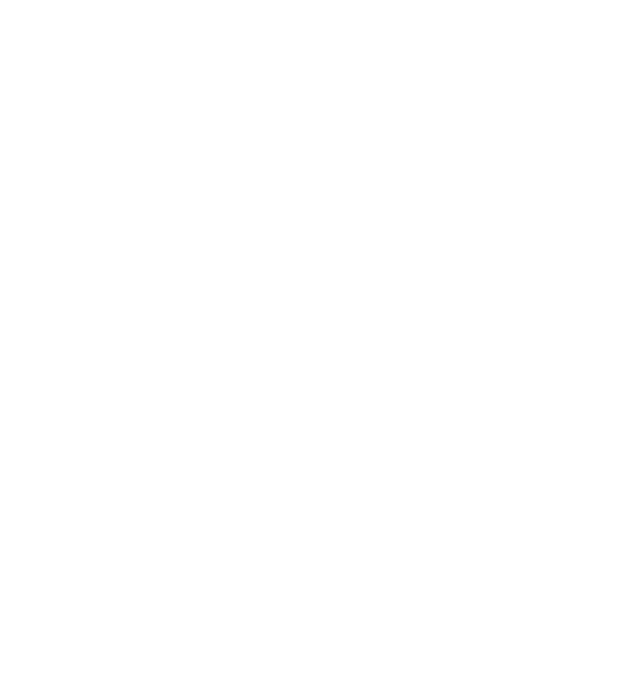
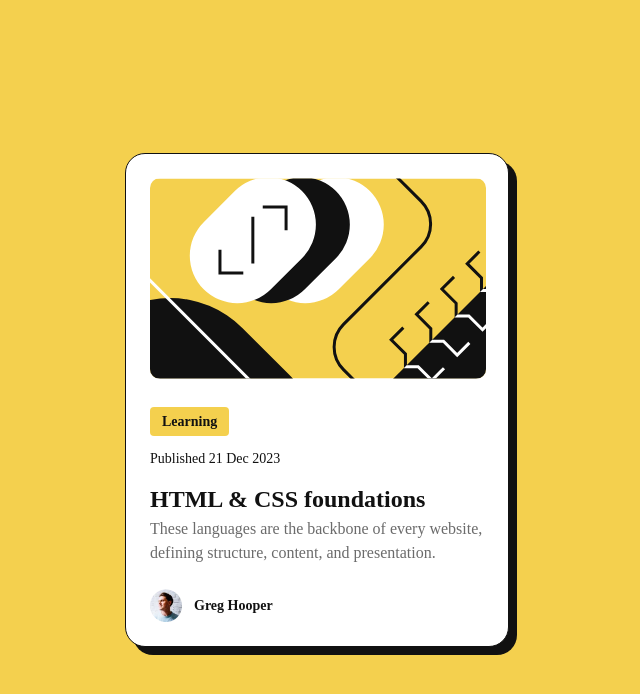
Before and after one commit to achlan2/FM02-blog-preview-card, a website built with Vite: page index.html in a window 1280 px wide. Shown: the whole page, without its empty margins (323-963 px from the left). Built offline with nearby package versions, Linux system fonts and the light colour scheme; files whose address does not match are found by name.

Commit message:
chores: attempt 1

```diff
--- a/index.html
+++ b/index.html
@@ -2,10 +2,38 @@
 <html lang="en">
   <head>
     <meta charset="UTF-8" />
-    <link rel="icon" type="image/svg+xml" href="/vite.svg" />
+    <link
+      rel="icon"
+      type="image/svg+xml"
+      href="/public/assets/images/favicon-32x32.png"
+    />
     <link rel="stylesheet" href="style.css" />
     <meta name="viewport" content="width=device-width, initial-scale=1.0" />
-    <title>Vite + TS</title>
+    <title>blog preview card</title>
   </head>
-  <body></body>
+  <body>
+    <article class="card">
+      <figure>
+        <img
+          src="public/assets/images/illustration-article.svg"
+          alt="html & css foundations"
+        />
+      </figure>
+      <section>
+        <header>
+          <span class="tag text-preset-3-bold color-g-950">Learning</span>
+          <p class="text-preset-3 color-g-950">Published 21 Dec 2023</p>
+          <h1 class="text-preset-1 color-g-950">HTML & CSS foundations</h1>
+        </header>
+        <p class="text-preset-2 color-g-500">
+          These languages are the backbone of every website, defining structure,
+          content, and presentation.
+        </p>
+      </section>
+      <footer>
+        <img src="public/assets/images/image-avatar.webp" />
+        <p class="color-g-950 text-preset-3-bold">Greg Hooper</p>
+      </footer>
+    </article>
+  </body>
 </html>
--- a/style.css
+++ b/style.css
@@ -0,0 +1,103 @@
+@font-face {
+  font-family: Figtree;
+  src: url(assets/fonts/Figtree-VariableFont_wght.ttf);
+}
+
+* {
+  box-sizing: border-box;
+  min-width: 0;
+  padding: 0;
+  margin: 0;
+  font-family: Figtree;
+}
+
+:root {
+  interpolate-size: allow-keywords;
+  --yellow-normal: #f4d04e;
+  --gray-950: #111111;
+  --gray-500: #6b6b6b;
+  --white-normal: #ffffff;
+}
+
+.text-preset-1 {
+  font-size: 24px;
+  line-height: 150%;
+  letter-spacing: 0px;
+  font-weight: 800;
+}
+
+.text-preset-2 {
+  font-size: 16px;
+  line-height: 150%;
+  letter-spacing: 0px;
+  font-weight: 500;
+}
+
+.text-preset-3 {
+  font-size: 14px;
+  line-height: 150%;
+  letter-spacing: 0px;
+  font-weight: 500;
+}
+
+.text-preset-3-bold {
+  font-size: 14px;
+  line-height: 150%;
+  letter-spacing: 0px;
+  font-weight: 700;
+}
+
+.color-g-950 {
+  color: var(--gray-950);
+}
+
+.color-g-500 {
+  color: var(--gray-500);
+}
+
+body {
+  background-color: var(--yellow-normal);
+  display: flex;
+  justify-content: center;
+  height: 100vh;
+  align-items: center;
+}
+
+article {
+  background-color: var(--white-normal);
+  width: 384px;
+  border-radius: 20px;
+  display: flex;
+  flex-direction: column;
+  padding: 24px;
+  border: 1px solid var(--gray-950);
+  box-shadow: 8px 8px var(--gray-950);
+  gap: 24px;
+}
+
+figure img {
+  border-radius: 10px;
+}
+
+header {
+  display: flex;
+  flex-direction: column;
+  gap: 12px;
+}
+
+header span {
+  background-color: var(--yellow-normal);
+  width: fit-content;
+  border-radius: 4px;
+  padding: 4px 12px;
+}
+
+footer {
+  display: flex;
+  align-items: center;
+  gap: 12px;
+}
+
+footer img {
+  width: 32px;
+}
```
Also changed, not shown: public/assets/fonts/OFL.txt (added, +93 -0 lines), public/assets/fonts/Figtree-Italic-VariableFont_wght.ttf (added), public/assets/fonts/Figtree-VariableFont_wght.ttf (added), public/assets/fonts/README.txt (added), public/assets/fonts/static/Figtree-ExtraBold.ttf (added), public/assets/fonts/static/Figtree-Medium.ttf (added), public/assets/images/favicon-32x32.png (added), public/assets/images/illustration-article.svg (added), public/assets/images/image-avatar.webp (added), 1 other file.
